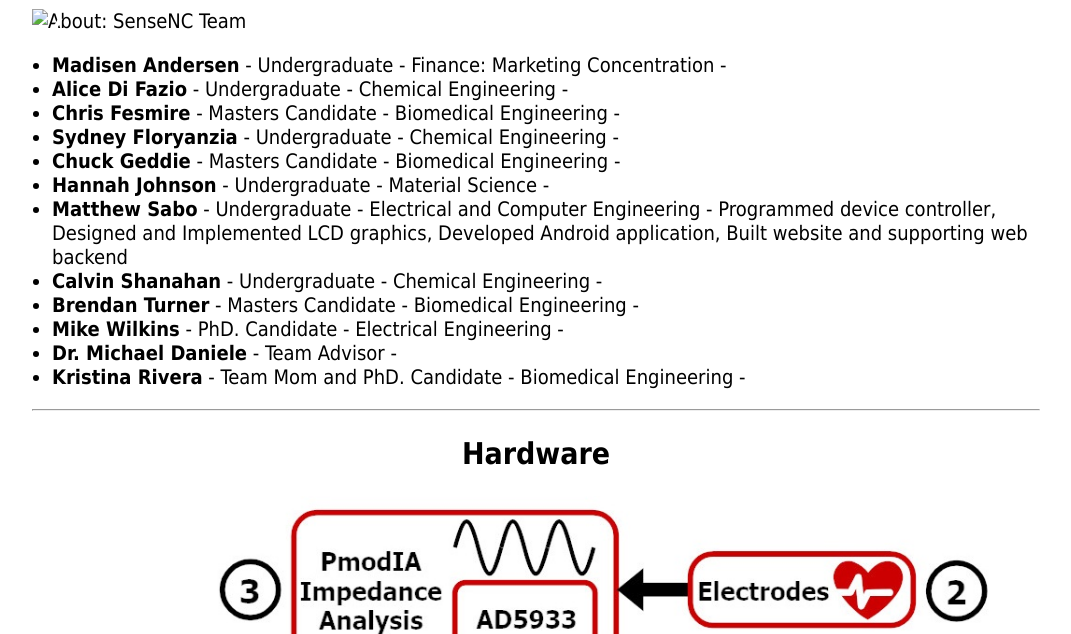
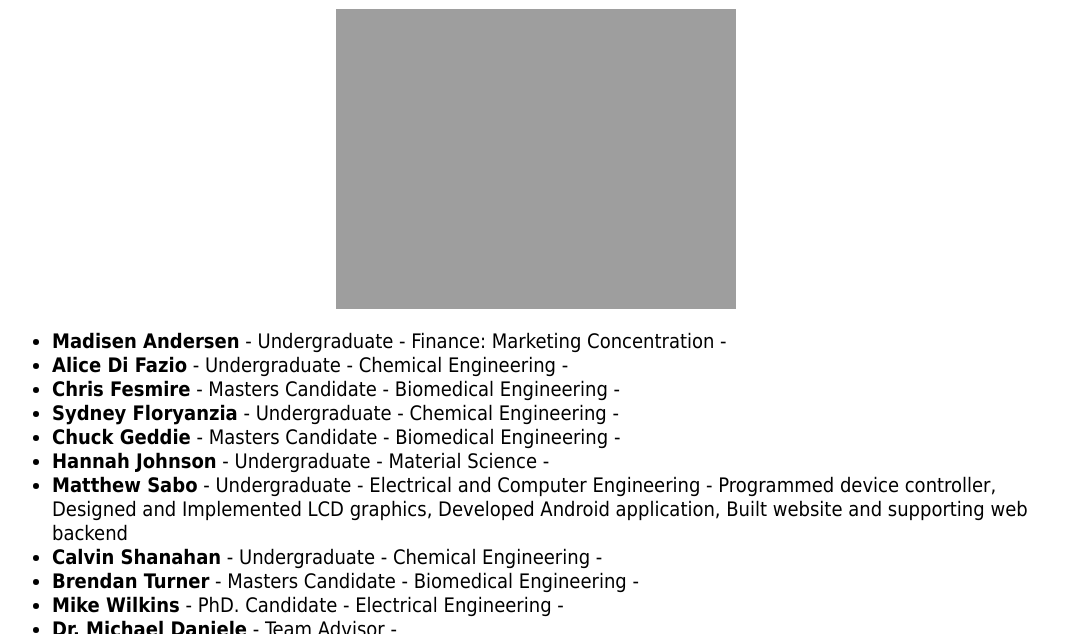
Before and after one commit to mdsabo/sensenc-http, a website: page public/index.html in a window 1280 px wide. Shown: the part 466-1100 px from the top of the page, without its empty margins (104-1175 px from the left). Drawn offline with Linux system fonts and the light colour scheme; the site is published under a folder, as on GitHub Pages, so addresses that start at the root find nothing.

Commit message:
fix images

```diff
--- a/public/index.html
+++ b/public/index.html
@@ -25,10 +25,10 @@
 		<div id="team">
 			<h2>SenseNC 2018</h3>
 			<div class="slideshow-div">
-				<img class="center fit slideshow-img" src="/img/team/about_team_1.jpg" alt="About: SenseNC Team">
-				<img class="center fit slideshow-img" src="/img/team/about_team_2.jpg" alt="About: SenseNC Team">
-				<img class="center fit slideshow-img" src="/img/team/about_team_3.jpeg" alt="About: SenseNC Team">
-				<img class="center fit slideshow-img" src="/img/team/about_team_4.jpg" alt="About: SenseNC Team">
+				<img class="center fit slideshow-img" src="img/team/about_team_1.JPG" alt="About: SenseNC Team">
+				<img class="center fit slideshow-img" src="img/team/about_team_2.JPG" alt="About: SenseNC Team">
+				<img class="center fit slideshow-img" src="img/team/about_team_3.jpeg" alt="About: SenseNC Team">
+				<img class="center fit slideshow-img" src="img/team/about_team_4.jpg" alt="About: SenseNC Team">
 
 				<a class="slideshow-prev" onclick="changeSlide(-1)">&#10094;</a>
 				<a class="slideshow-next" onclick="changeSlide(1)">&#10095;</a>
```
